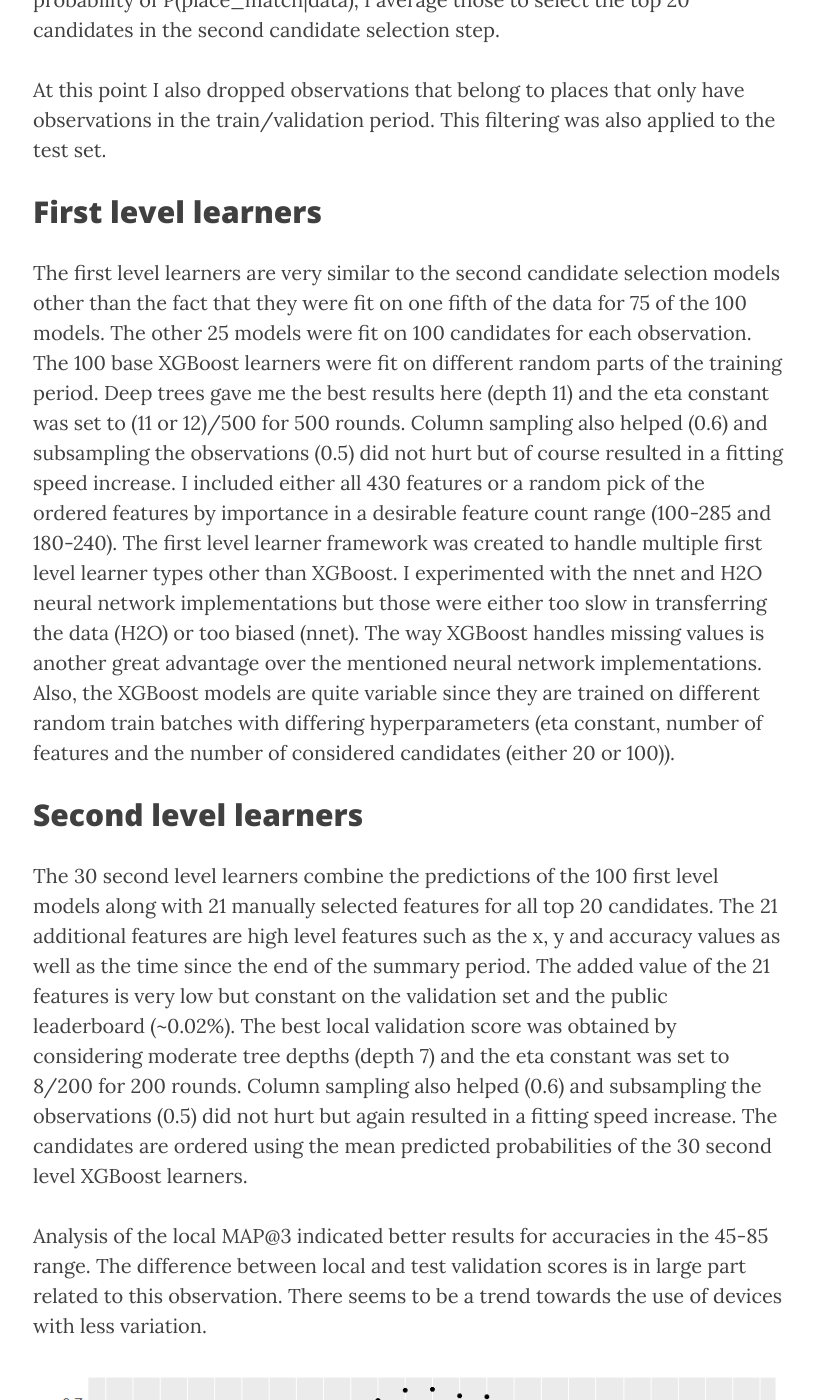
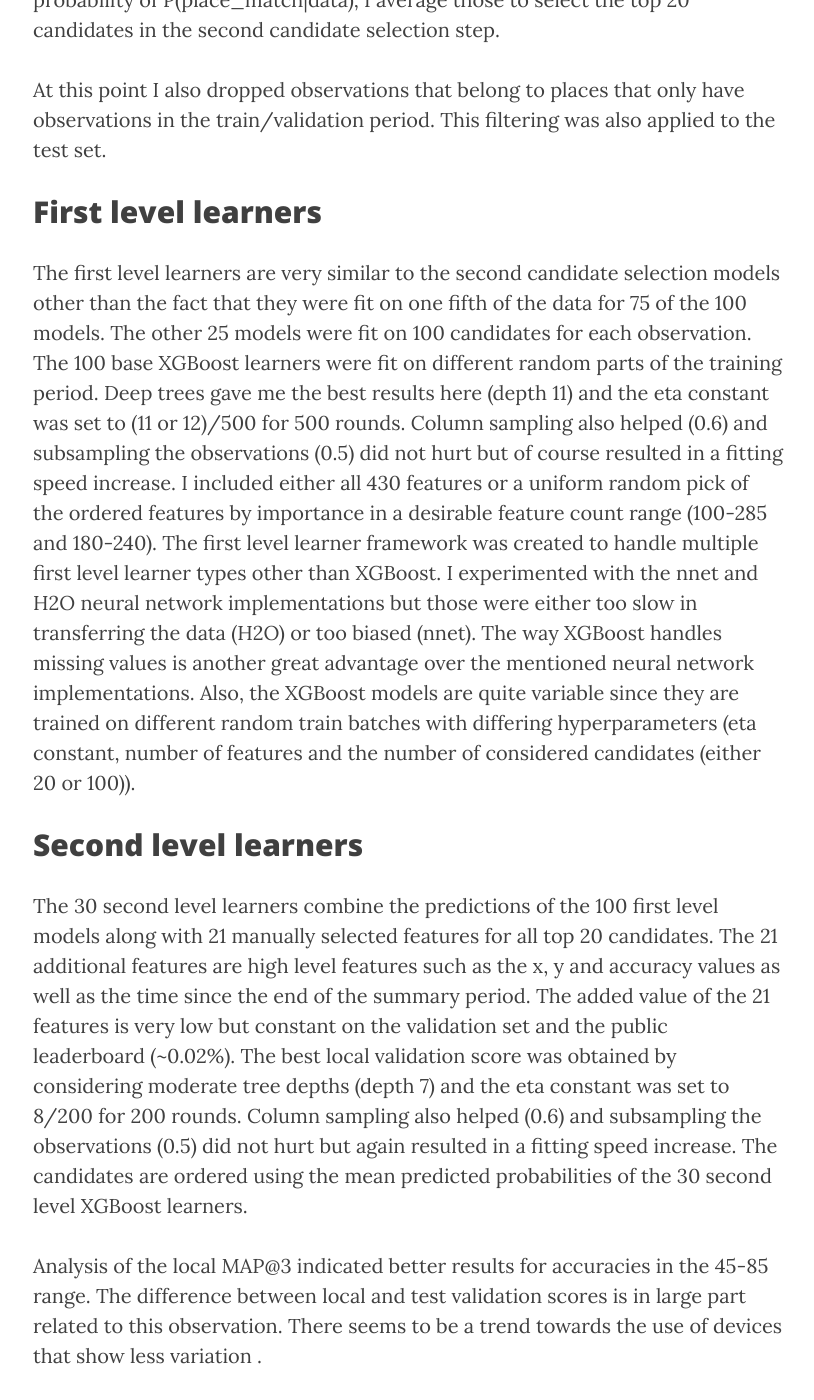
Before and after one commit to ttvand/ttvand.github.io, a Jekyll site: the page built from _posts/2016-07-09-Winning approach of the Facebook V Kaggle competition.md, in a window 1280 px wide and 1400 px high, scrolled down 11755 px. Shown: the whole window, without its empty margins (232-1046 px from the left). Built offline with Jekyll 4.4.1, drawn with Linux system fonts in a browser that asks for light colours; nearby versions of some CDN libraries; comment, search, counter and statistics services are not loaded; some of the changed text lies outside the part shown.

Commit message:
Updated strategy

```diff
--- a/_posts/2016-07-09-Winning approach of the Facebook V Kaggle competition.md
+++ b/_posts/2016-07-09-Winning approach of the Facebook V Kaggle competition.md
@@ -33,7 +33,7 @@ The R source code is available on <a href="https://github.com/ttvand/Facebook-V/
 
 {% include image.html url="/img/FB5_banner.png" description="Competition banner" %}
 
-From the competition page: The goal of this competition is to predict which place a person would like to check in to. For the purposes of this competition, Facebook created an artificial world consisting of more than 100,000 places located in a 10 km by 10 km square. For a given set of coordinates, your task is to return a ranked list of the most likely places. Data was fabricated to resemble location signals coming from mobile devices, giving you a flavor of what it takes to work with real data complicated by inaccurate and noisy values. Inconsistent and erroneous location data can disrupt experience for services like Facebook Check In.
+**From the competition page**: The goal of this competition is to predict which place a person would like to check in to. For the purposes of this competition, Facebook created an artificial world consisting of more than 100,000 places located in a 10 km by 10 km square. For a given set of coordinates, your task is to return a ranked list of the most likely places. Data was fabricated to resemble location signals coming from mobile devices, giving you a flavor of what it takes to work with real data complicated by inaccurate and noisy values. Inconsistent and erroneous location data can disrupt experience for services like Facebook Check In.
 
 The training data consists of approximately 29 million observations where the location (x, y), accuracy, and timestamp is given along with the target variable, the check in location. The test data contains 8.6 million observations where the check in location should be predicted based on the location, accuracy and timestamp. The train and test data set are split based on time. There is no concept of a person in this dataset. All the observations are events, not people.
 
@@ -58,7 +58,7 @@ The main difficulty of this problem is the extended number of classes (places).
 
 Generating a single classifier for all place-observation combinations would be infeasible even with a powerful cluster. My approach consists of a stepwise strategy in which the conditional place probability is only modeled for a set of place candidates. A simplification of the overall strategy is shown below
 
-{% include image.html url="/img/Strategy6.png" description="High level strategy" %}
+{% include image.html url="/img/Strategy7.png" description="High level strategy" %}
 
 The given raw train data is split in two chronological parts, with a similar ratio as the ratio between the train and test data. The summary period contains all given train observations of the first 408 days (minutes 0-587158). The second part of the given train data contains the next 138 days and will be referred to as the train/validation data from now on. The test data spans 153 days as mentioned before.
 
@@ -123,12 +123,12 @@ The features from the previous section are used to generate binary classificatio
 At this point I also dropped observations that belong to places that only have observations in the train/validation period. This filtering was also applied to the test set.
 
 ## <a name="firstLL"><a> First level learners
-The first level learners are very similar to the second candidate selection models other than the fact that they were fit on one fifth of the data for 75 of the 100 models. The other 25 models were fit on 100 candidates for each observation. The 100 base XGBoost learners were fit on different random parts of the training period. Deep trees gave me the best results here (depth 11) and the eta constant was set to (11 or 12)/500 for 500 rounds. Column sampling also helped (0.6) and subsampling the observations (0.5) did not hurt but of course resulted in a fitting speed increase. I included either all 430 features or a random pick of the ordered features by importance in a desirable feature count range (100-285 and 180-240). The first level learner framework was created to handle multiple first level learner types other than XGBoost. I experimented with the nnet and H2O neural network implementations but those were either too slow in transferring the data (H2O) or too biased (nnet). The way XGBoost handles missing values is another great advantage over the mentioned neural network implementations. Also, the XGBoost models are quite variable since they are trained on different random train batches with differing hyperparameters (eta constant, number of features and the number of considered candidates (either 20 or 100)).
+The first level learners are very similar to the second candidate selection models other than the fact that they were fit on one fifth of the data for 75 of the 100 models. The other 25 models were fit on 100 candidates for each observation. The 100 base XGBoost learners were fit on different random parts of the training period. Deep trees gave me the best results here (depth 11) and the eta constant was set to (11 or 12)/500 for 500 rounds. Column sampling also helped (0.6) and subsampling the observations (0.5) did not hurt but of course resulted in a fitting speed increase. I included either all 430 features or a uniform random pick of the ordered features by importance in a desirable feature count range (100-285 and 180-240). The first level learner framework was created to handle multiple first level learner types other than XGBoost. I experimented with the nnet and H2O neural network implementations but those were either too slow in transferring the data (H2O) or too biased (nnet). The way XGBoost handles missing values is another great advantage over the mentioned neural network implementations. Also, the XGBoost models are quite variable since they are trained on different random train batches with differing hyperparameters (eta constant, number of features and the number of considered candidates (either 20 or 100)).
 
 ## <a name="secondLL"><a> Second level learners
 The 30 second level learners combine the predictions of the 100 first level models along with 21 manually selected features for all top 20 candidates. The 21 additional features are high level features such as the x, y and accuracy values as well as the time since the end of the summary period. The added value of the 21 features is very low but constant on the validation set and the public leaderboard (~0.02%). The best local validation score was obtained by considering moderate tree depths (depth 7) and the eta constant was set to 8/200 for 200 rounds. Column sampling also helped (0.6) and subsampling the observations (0.5) did not hurt but again resulted in a fitting speed increase. The candidates are ordered using the mean predicted probabilities of the 30 second level XGBoost learners.
 
-Analysis of the local MAP@3 indicated better results for accuracies in the 45-85 range. The difference between local and test validation scores is in large part related to this observation. There seems to be a trend towards the use of devices with less variation.
+Analysis of the local MAP@3 indicated better results for accuracies in the 45-85 range. The difference between local and test validation scores is in large part related to this observation. There seems to be a trend towards the use of devices that show less variation .
 {% include image.html url="/img/accuracyLocal.png" description="Local MAP@3 versus the 32 accuracy groups" %}
 
 ## <a name="conclusion"><a> Conclusion
```
Also changed, not shown: other parts of _posts/2016-07-09-Winning approach of the Facebook V Kaggle competition.md (+5 -5 lines), img/Strategy7.png (added), img/Unused/Strategy6.png (renamed from img/Strategy6.png), 1 other file.
